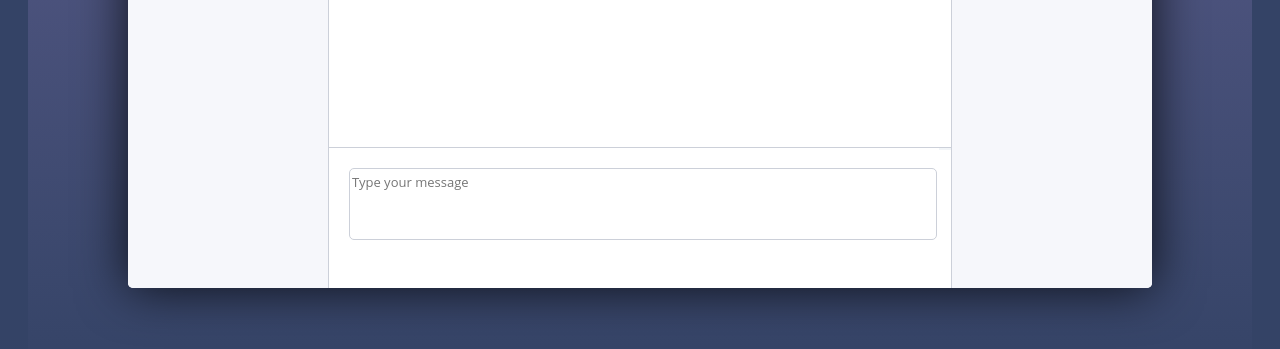
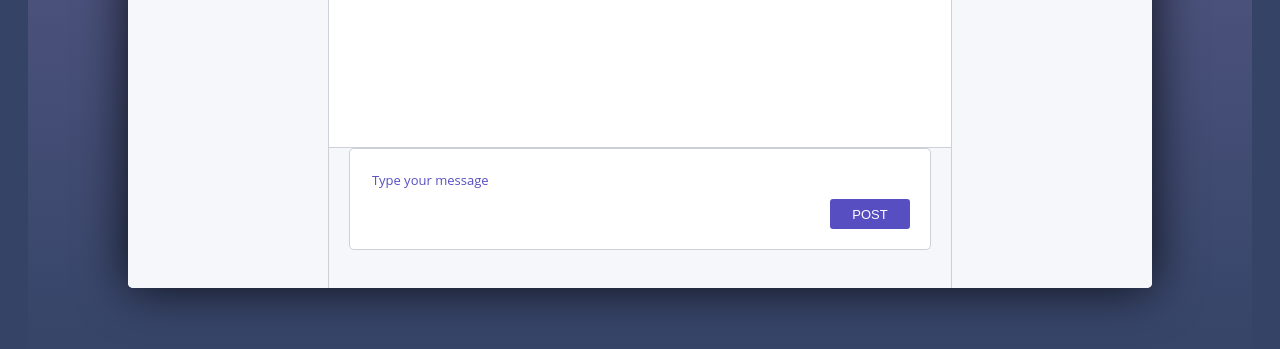
Before and after one commit to JesterDunice/test, a plain HTML site: page home.html in a window 1280 px wide. Shown: the part 737-1086 px from the top of the page. Drawn offline with Linux system fonts and the light colour scheme.

Commit message:
central area, chat box

```diff
--- a/css/style.css
+++ b/css/style.css
@@ -20,11 +20,15 @@ body{
   vertical-align: 10px;
 }
 
-  .small-text > span{
-    margin: 0 0 0 10px;
-    vertical-align: 10px;
-  }
+.small-text > span{
+  margin: 0 0 0 10px;
+  vertical-align: 10px;
+}
 
+button,
+button:active{
+  outline: none;
+}
 
 /* main box */
 .main-box{
@@ -232,35 +236,90 @@ body{
 
 /* input box*/
 .chat-box {
+  background: #f6f7fb;
   height: 140px;
   border-left: 1px solid #ccd0d9;
   border-right: 1px solid #ccd0d9;
+  margin: 0;
+  padding: 0;
 }
 
-.chat-box > textarea {
-  margin: 20px 0 0 20px;
+.post-area{
+  background-color: #fff;
   border: 1px solid #ccd0d9;
-  font: 13px/22px "Open Sans";
-  border-radius: 5px;
+  border-bottom: none;
+  border-top-left-radius: 5px;
+  border-top-right-radius: 5px;
+  margin: 0px 20px;
+  height: 50px;
+}
+
+.post-area > textarea {
+  border: none;
+  height: 2em;
+  margin: 20px;
   resize: none;
   width: calc(100% - 40px);
+  color: #656D78;
+  font-size: 13px;
+  font-family: inherit;
 }
 
-button {
-  float: right;
-  color: blue;
-  font-size: 16px;
-  text-transform: uppercase;
-  border: none;
-  cursor: pointer;
-  font-weight: bold;
-  background: #F2F5F8;
+.post-area > textarea::-webkit-input-placeholder{
+  color: #574ec1;
+  font-size: 13px;
+  font-family: inherit;
 }
 
-&:hover {
-   color: darken(blue, 7%);
+textarea:active,
+textarea:focus{
+  outline: none;
+}
+
+.post-but{
+  background-color: #fff;
+  border: 1px solid #ccd0d9;
+  border-top: none;
+  border-bottom-left-radius: 5px;
+  border-bottom-right-radius: 5px;
+  margin: 0 20px;
+  height: 50px;
+}
+
+.post-but > button {
+  background: #574ec1;
+  border: none;
+  border-radius: 3px;
+  color: white;
+  cursor: pointer;
+  float: right;
+  font-size: 13px;
+  height: 30px;
+  text-transform: uppercase;
+  width: 80px;
+  margin: 0px 20px 0 0;
+}
+
+.post-but > button:hover {
+  filter: hue-rotate(45deg);
+}
+
+.post-but > button:focus{
+  border: none;
 }
 
 @media screen and (max-width: 1200px) { div.contentblock {width: 1200px;} }
 @media screen and (max-width: 1140px) { div.contentblock {width: 1024px;} }
 @media screen and (max-width: 992px) { div. contentblock {width: 970px;} }
+
+.Type_your_message___ {
+  font-size: 13px;
+  font-family: "Open Sans";
+  color: rgb( 87, 78, 193 );
+  line-height: 1.385;
+  text-align: left;
+  position: absolute;
+  left: 339.891px;
+  top: 938.86px;
+  z-index: 122;
+}
--- a/home.html
+++ b/home.html
@@ -94,17 +94,17 @@
     </div>
 
     <div class="chat-box">
-      <textarea name="message-to-send" id="message-to-send" placeholder ="Type your message" rows="3"></textarea>
-      <button></button>
+
+      <div class="post-area">
+        <textarea name="message-to-send" id="message-to-send" placeholder ="Type your message" rows="3"></textarea>
+      </div><div class="post-but">
+        <button>POST</button>
+      </div>
 
     </div>
 
-
   </div>
 <!-- central area (end point)-->
-
-
-
 </div>
 
 </body>
```
